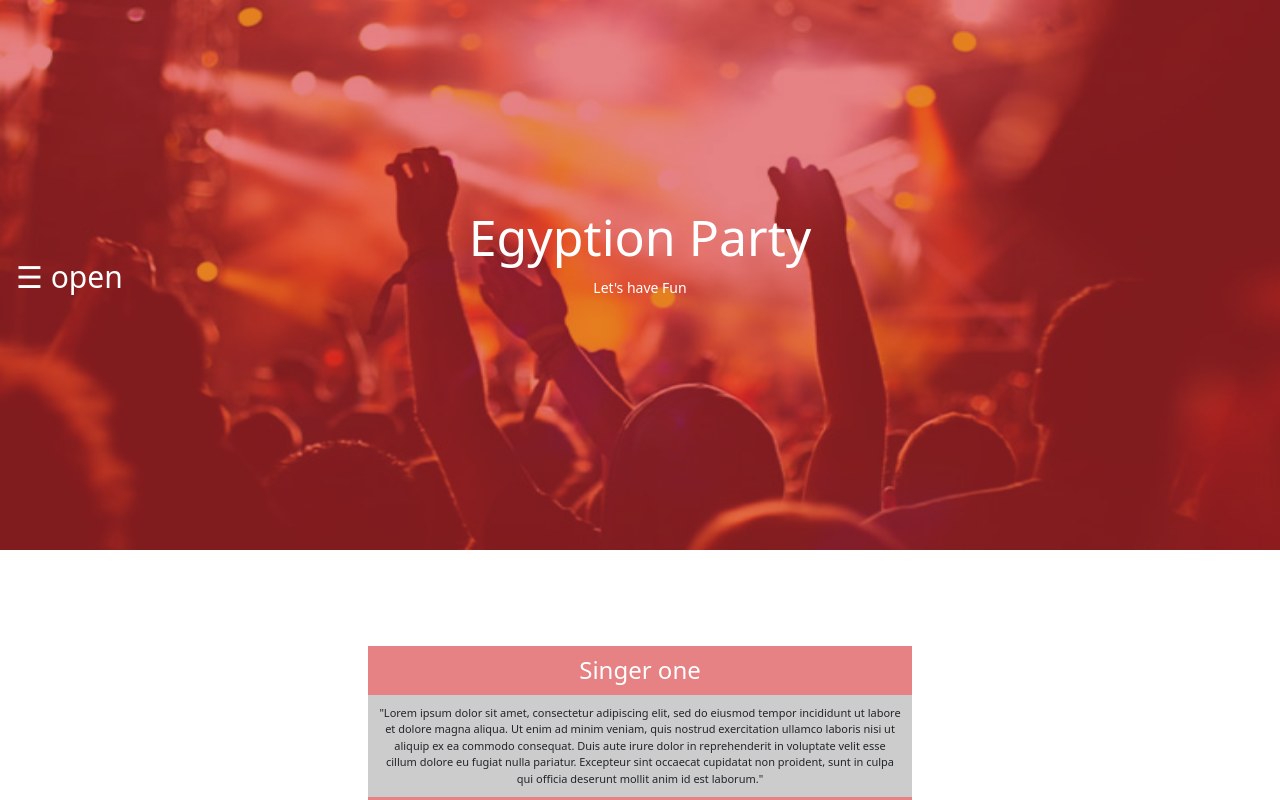
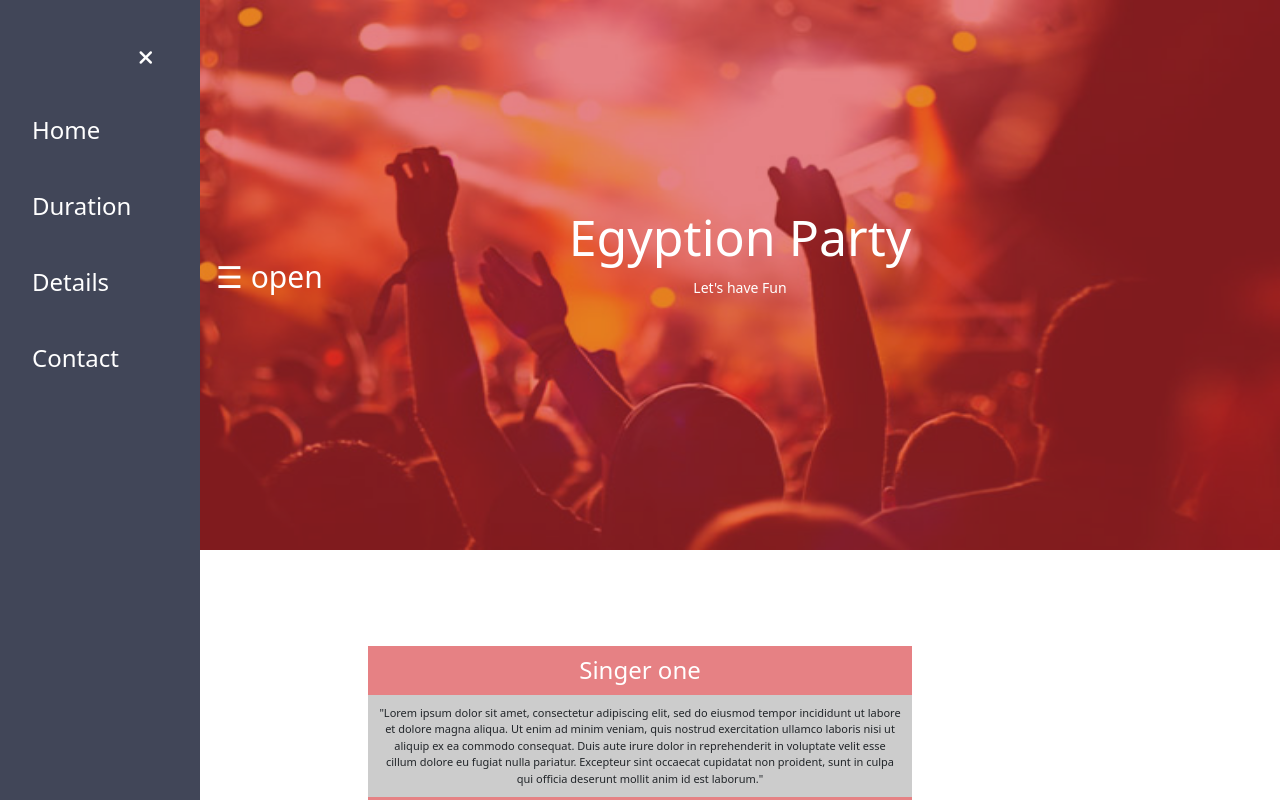
Before and after one commit to mostafaAboelhadid/party, a plain HTML site: page index.html in a window 1280 px wide. Both pictures are taken after a click on the element "☰ open". Shown: the top 800 px of the page. Drawn offline with Linux system fonts and the light colour scheme.

Commit message:
add navbar motion

```diff
--- a/css/style.css
+++ b/css/style.css
@@ -6,6 +6,7 @@
   z-index: 1;
   top: 0;
   left: 0;
+  width: 0px;
   overflow-x: hidden;
   transition: 0.5s;
 }
--- a/index.html
+++ b/index.html
@@ -19,7 +19,7 @@
         <div class="home-bg">
             <div class="layer d-flex justify-content-center align-items-center text-white">
 
-                <nav id="nav-bar" class="d-none">
+                <nav id="nav-bar" class="">
 
                     <icon class="w-100 d-flex justify-content-end">
                         <i class="fa-solid fa-xmark text-white fs-5 p-3 pe-5 pt-5"></i>
--- a/js/main.js
+++ b/js/main.js
@@ -1,23 +1,26 @@
+function closeNav() {
+    $("#nav-bar").width("0px");
+    $(".main").css("margin-left", "0px");
+}
 
+$('.main span').click( function(){
+    if ($("#nav-bar").width() === 0) {
 
+        $('.main').css({"marginLeft": "200px"});
+        $('#nav-bar').width("200px");
 
+    } else {
+        closeNav();
+    }
+});
 
+$('#nav-bar icon').click(closeNav);
 
+$(document).ready(function (){
+    $(".singers article:first").css("display", "block");
+    $('.singers h3').click(function (){
 
-
-
-
-
-
-
-
-
-$(document).ready(function () {
-    $(".singers article:first").css("display", "block");
-    $('.singers h3').click(function () {
         $(this).next().slideToggle(500);
         $(".singers article").not($(this).next()).slideUp(500);
     });
-
-
-})
+});
```
